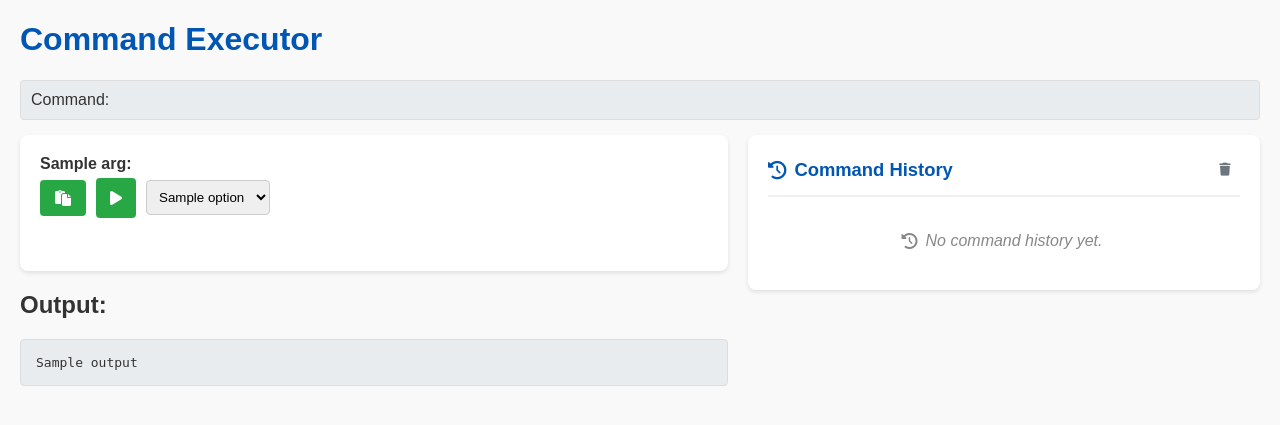
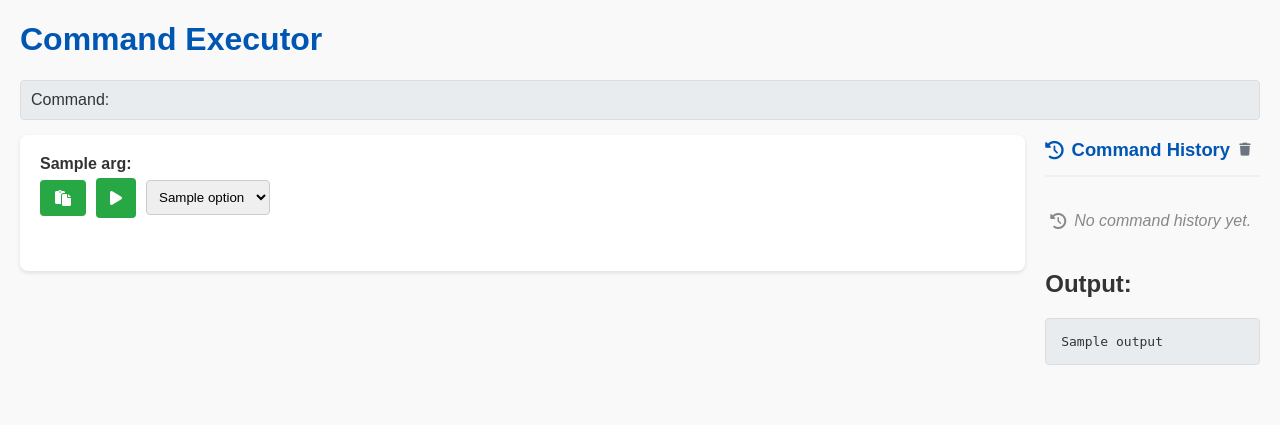
Before and after one commit to enhoshen/argparseui, a Python web app: template argparseui/templates/index.html in a window 1280 px wide. Shown: the top 425 px of the page. Run offline with Jinja, Linux system fonts and the light colour scheme; the template is opened without the code that fills it: most values are stand-ins (such as "Sample title", 1, 10 or a date in 2020).

Commit message:
chore: Move output/error div to history/output column

```diff
--- a/argparseui/static/js/command_runner.js
+++ b/argparseui/static/js/command_runner.js
@@ -94,6 +94,7 @@ document.addEventListener("DOMContentLoaded", () => {
     renderHistory();
   };
 
+  // parse history string into forms and fill the form input boxes
   const parseAndPopulateForm = (cmdStr) => {
     const baseStr = baseCommand.join(" ");
     let argsStr = cmdStr;
--- a/argparseui/templates/index.html
+++ b/argparseui/templates/index.html
@@ -53,6 +53,16 @@ imported/included components
                 <br>
             </form>
 
+        </div>
+
+        <div class="history-output-column">
+            <div class="history-header">
+                <h2><i class="fas fa-history"></i> Command History</h2>
+                <button type="button" class="fas fa-trash btn-history-action" id="delete-history"></button>
+            </div>
+            <div id="history-list" class="history-list">
+                <!-- History command bars will be dynamically rendered here -->
+            </div>
             {% if output %}
                 <div class="output-section">
                     <h2>Output:</h2>
@@ -66,16 +76,6 @@ imported/included components
                 </div>
             {% endif %}
         </div>
-
-        <div class="history-column">
-            <div class="history-header">
-                <h2><i class="fas fa-history"></i> Command History</h2>
-                <button type="button" class="fas fa-trash btn-history-action" id="delete-history"></button>
-            </div>
-            <div id="history-list" class="history-list">
-                <!-- History command bars will be dynamically rendered here -->
-            </div>
-        </div>
     </div>
 {% endblock %}
 
```
